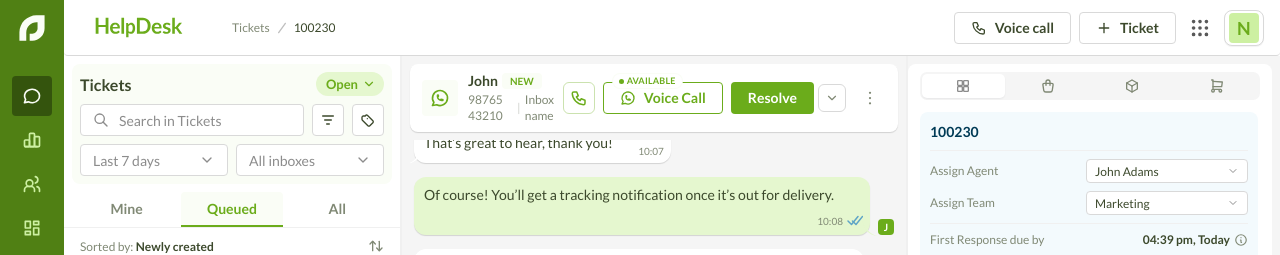
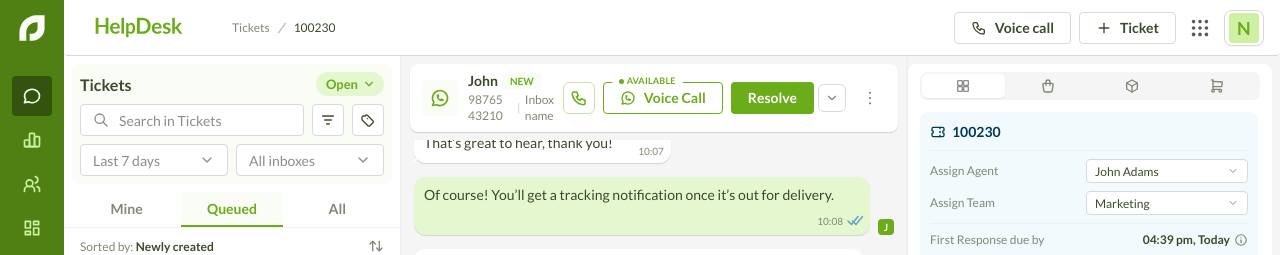
Before and after one commit to abhimanyusaha-Limechat/LimeChat-Design-Product, a React (Vite) app: page / in a window 1280 px wide. Shown: the top 255 px of the page. Built offline with nearby package versions, Linux system fonts and the light colour scheme.

Commit message:
Add ticket icon to the left of the copyable ticket ID
Co-Authored-By: Claude Sonnet 5.5 <noreply@anthropic.com>

```diff
--- a/src/components/TicketDetailsPanel/TicketDetailsPanel.css
+++ b/src/components/TicketDetailsPanel/TicketDetailsPanel.css
@@ -199,6 +199,15 @@
   text-transform: uppercase;
   text-align: left;
   cursor: pointer;
+  display: flex;
+  align-items: center;
+  gap: 6px;
+}
+.lc-tdp__ticket-id > svg {
+  flex: none;
+}
+.lc-tdp__ticket-id-text {
+  min-width: 0;
   overflow: hidden;
   text-overflow: ellipsis;
   white-space: nowrap;
--- a/src/components/TicketDetailsPanel/TicketDetailsPanel.tsx
+++ b/src/components/TicketDetailsPanel/TicketDetailsPanel.tsx
@@ -51,6 +51,15 @@ const RANDOM_AGENT_NAMES = [
   'Divya Menon',
   'Rohan Kulkarni',
 ];
+
+const TicketIcon = () => (
+  <svg {...iconProps()} width={16} height={16}>
+    <path d="M15 5l0 2" />
+    <path d="M15 11l0 2" />
+    <path d="M15 17l0 2" />
+    <path d="M5 5h14a2 2 0 0 1 2 2v3a2 2 0 0 0 0 4v3a2 2 0 0 1 -2 2h-14a2 2 0 0 1 -2 -2v-3a2 2 0 0 0 0 -4v-3a2 2 0 0 1 2 -2" />
+  </svg>
+);
 
 const PlusIcon = () => (
   <svg {...iconProps()}>
@@ -231,7 +240,8 @@ function CopyableTicketId({ value }: { value: string }) {
         aria-live="polite"
         onClick={handleClick}
       >
-        {copied ? 'Copied' : value}
+        <TicketIcon />
+        <span className="lc-tdp__ticket-id-text">{copied ? 'Copied' : value}</span>
       </button>
     </Tooltip>
   );
```
